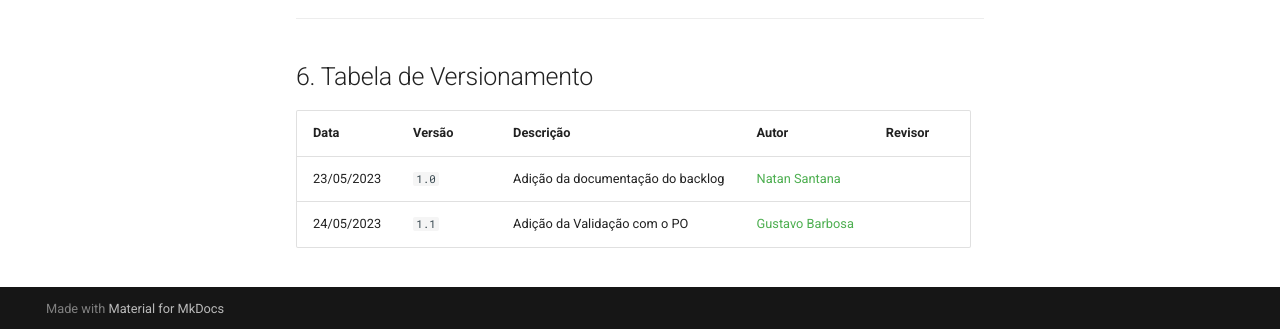
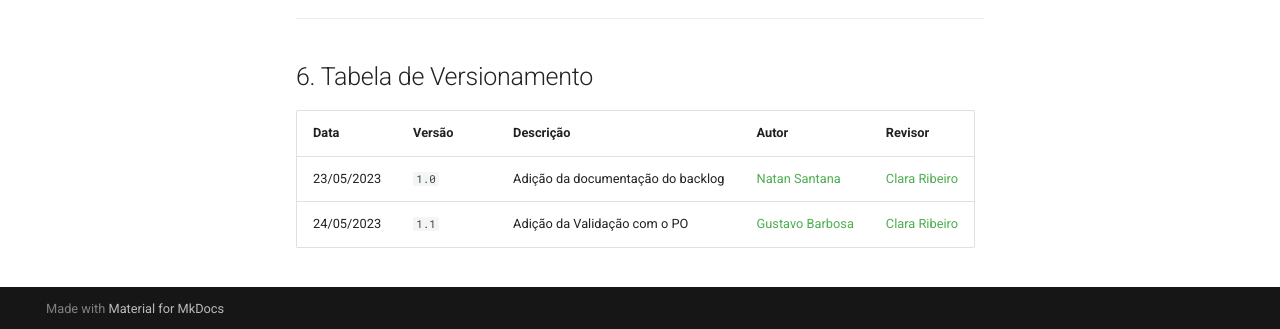
Before and after one commit to Requisitos-de-Software/2023.1-Letterboxd, an MkDocs documentation site: the page built from docs/Modelagem/Metodologias Ageis/backlog.md, in a window 1280 px wide and 900 px high, scrolled down 3662 px. Shown: the part 568-897 px from the top of the window. Built offline with MkDocs 1.6.1 and Material for MkDocs 9.7.7, drawn with Linux system fonts in a browser that asks for light colours.

Commit message:
25-revisao

```diff
--- a/docs/Modelagem/Metodologias Ageis/backlog.md
+++ b/docs/Modelagem/Metodologias Ageis/backlog.md
@@ -109,5 +109,5 @@ Uma reunião foi conduzida com um usuário da aplicação para validar as Histó
 
 | Data       | Versão | Descrição                         | Autor                                          | Revisor |
 | ---------- | ------ | --------------------------------- | ---------------------------------------------- | ------- |
-| 23/05/2023 | `1.0`  | Adição da documentação do backlog | [Natan Santana](https://github.com/Neitan2001) |         |
-| 24/05/2023 | `1.1`  | Adição da Validação com o PO      | [Gustavo Barbosa](https://github.com/brbsg)    |         |
+| 23/05/2023 | `1.0`  | Adição da documentação do backlog | [Natan Santana](https://github.com/Neitan2001) | [Clara Ribeiro](https://github.com/clara-ribeiro) |
+| 24/05/2023 | `1.1`  | Adição da Validação com o PO      | [Gustavo Barbosa](https://github.com/brbsg)    | [Clara Ribeiro](https://github.com/clara-ribeiro) |
```
